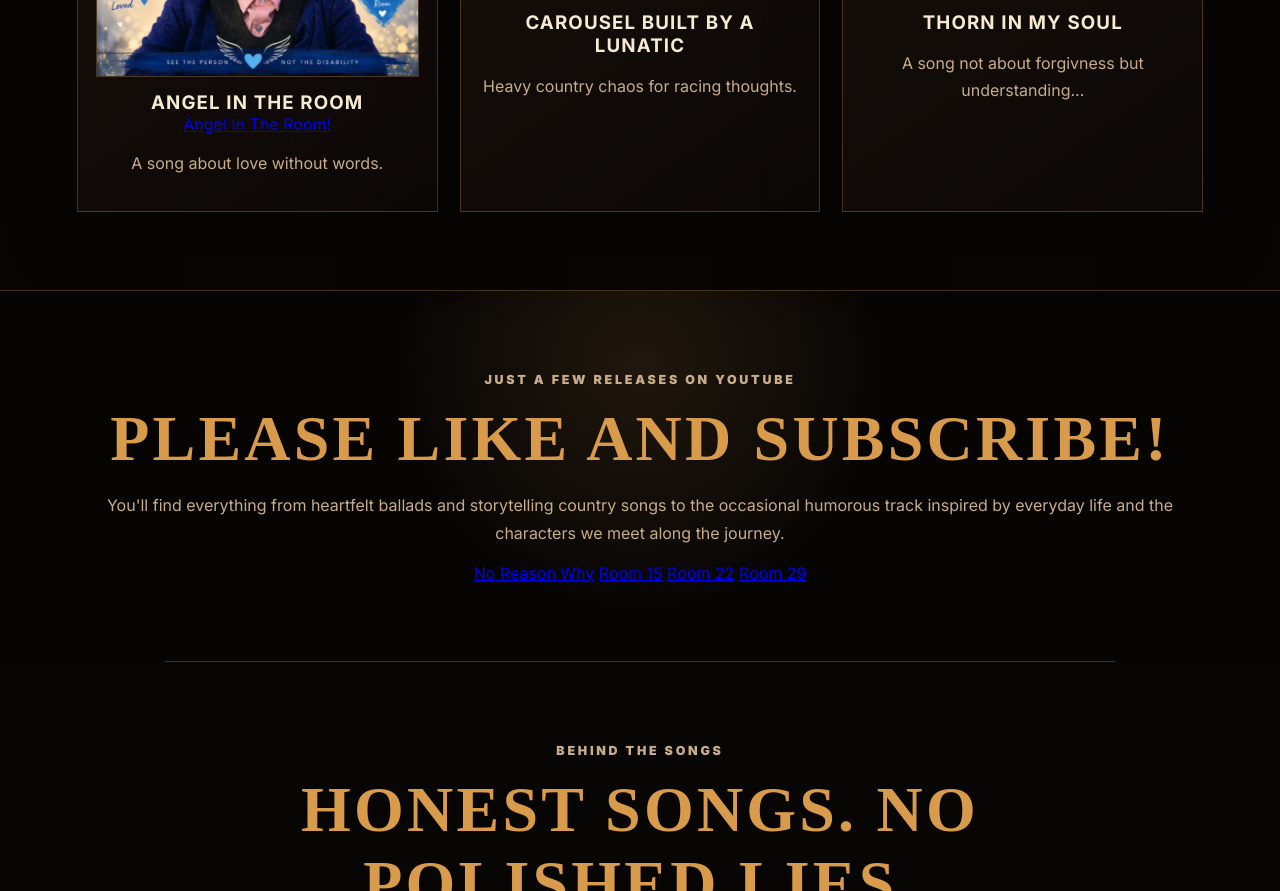
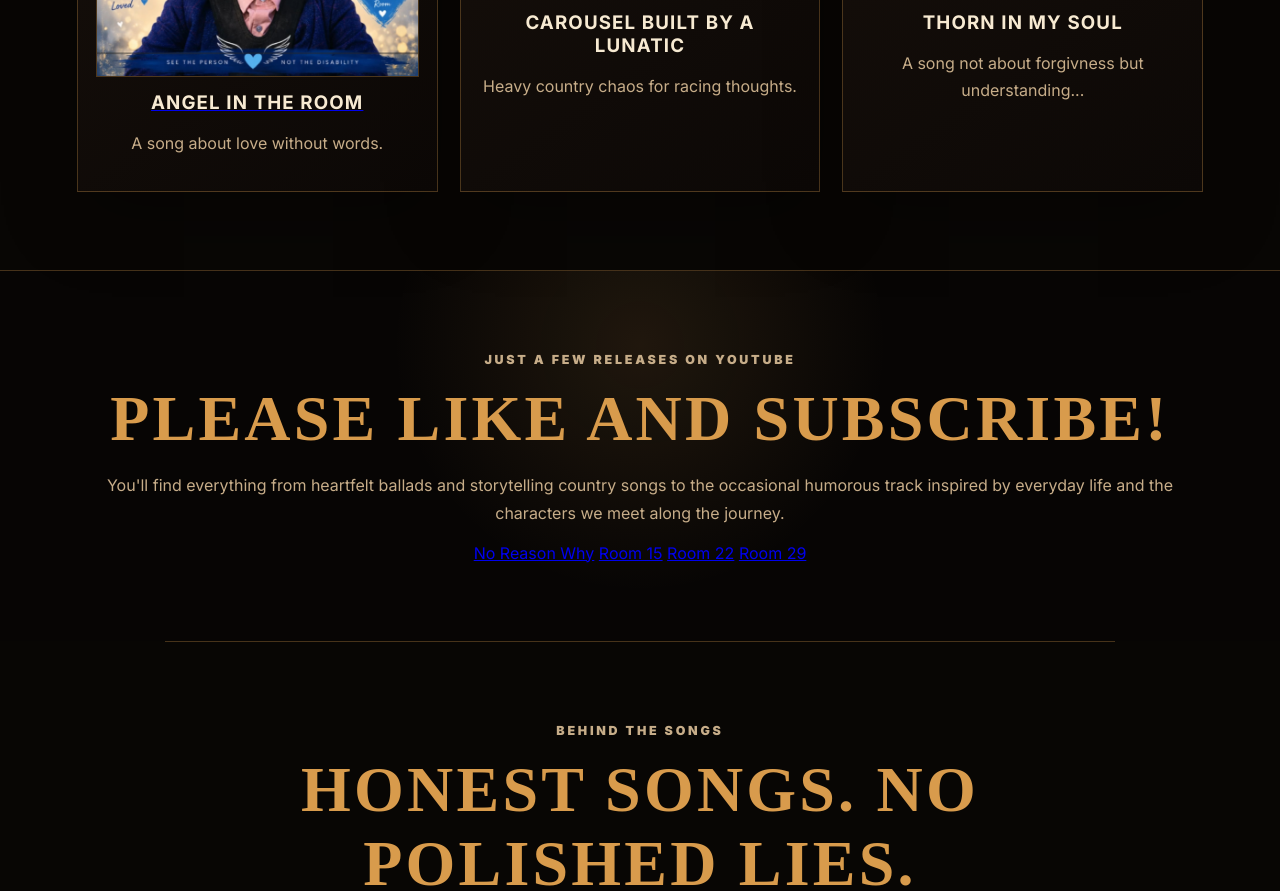
Before and after one commit to brokensoulsandbackroads/broken-souls-backroads, a plain HTML site: page index.html in a window 1280 px wide. Shown: the part 1869-2760 px from the top of the page. Drawn offline with nearby package versions, Linux system fonts and the light colour scheme; a web font is replaced by a local one.

Commit message:
Update index.html

```diff
--- a/index.html
+++ b/index.html
@@ -52,8 +52,9 @@
       <div class="cards">
         <article>
           <img src="assets/angel-in-the-room.jpg" alt="Angel In The Room artwork">
-          <h3>Angel In The Room</h3>
-          <a href="https://youtu.be/EvVSE1tXBiA" target="_blank">Angel In The Room!</a>
+          <a href="https://youtu.be/EvVSE1tXBiA" target="_blank">
+    <h3>Angel In The Room</h3>
+</a>
           <p>A song about love without words.</p>
         </article>
         <article>
```
